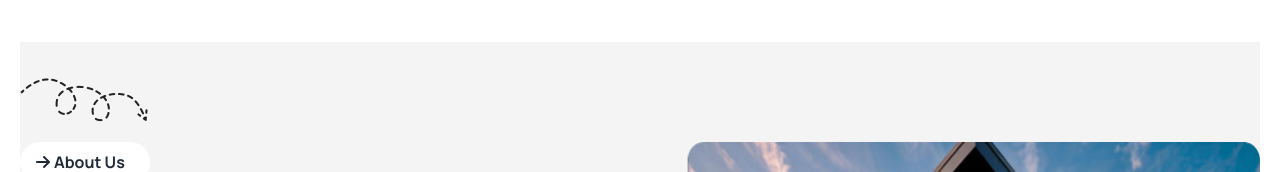
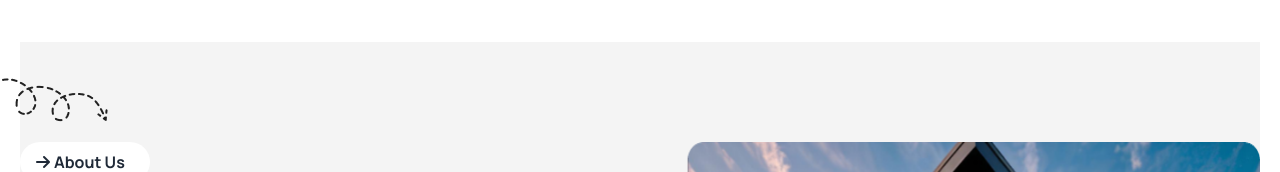
Before and after one commit to Akash-cos/Assignment-03, a plain HTML site: page index.html in a window 1280 px wide. Shown: the part 884-1056 px from the top of the page. Drawn offline with nearby package versions, Linux system fonts and the light colour scheme.

Commit message:
final commit

```diff
--- a/index.html
+++ b/index.html
@@ -131,7 +131,7 @@
 
                 <!-- Container. -->
                 <div class="relative container mx-auto">
-                    <img src="assets/Vector.png" alt="" class="hidden lg:block absolute -top-16 -left-12 pl-12">
+                    <img src="assets/Vector.png" alt="" class="hidden lg:block absolute -top-16 -left-12 pl-2">
 
                     <div class="flex flex-col lg:flex-row justify-between">
 
```
